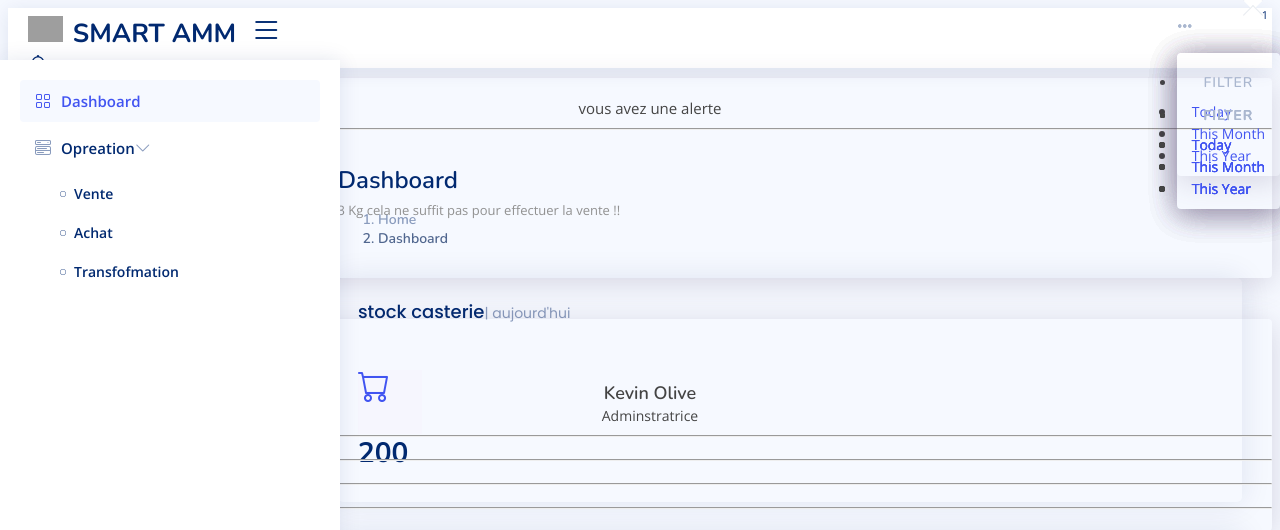
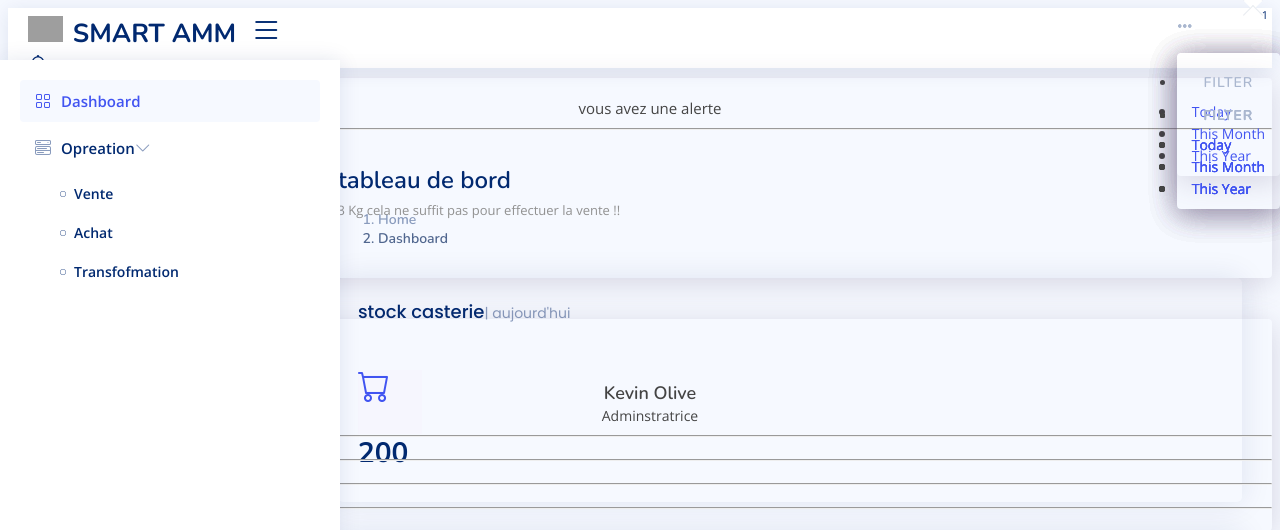
Before and after one commit to Mavuisra/smarta, a Django app: page / in a window 1280 px wide. Shown: the top 530 px of the page. Run offline with Django 4.2, Linux system fonts and the light colour scheme; data comes from the database, SQL or seed files in the repository; some libraries are stand-ins or nearby versions; grey boxes are pictures that could not be loaded.

Commit message:
Update index.html
Change dashboard toi tableau de bord

```diff
--- a/activies/templates/pages/index.html
+++ b/activies/templates/pages/index.html
@@ -16,7 +16,7 @@
 <main id="main" class="main">
 
   <div class="pagetitle">
-    <h1>Dashboard</h1>
+    <h1>tableau de bord</h1>
     <nav>
       <ol class="breadcrumb">
         <li class="breadcrumb-item"><a href="index.html">Home</a></li>
```
